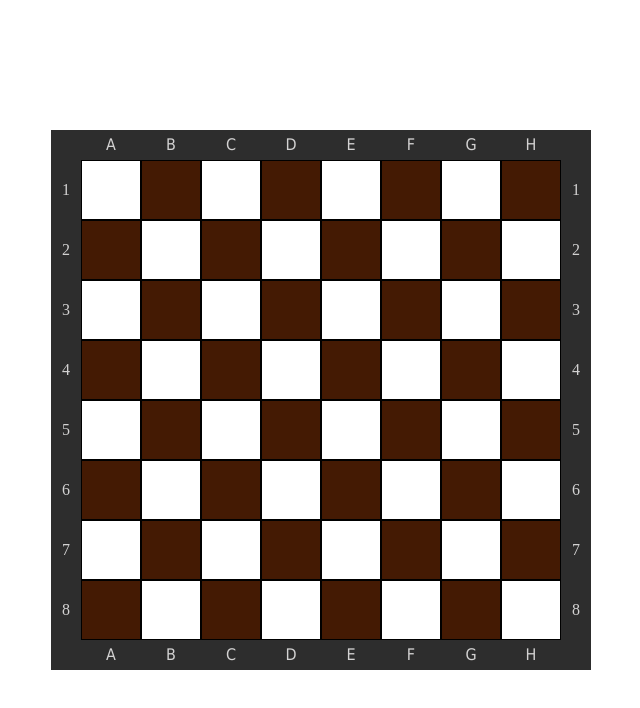
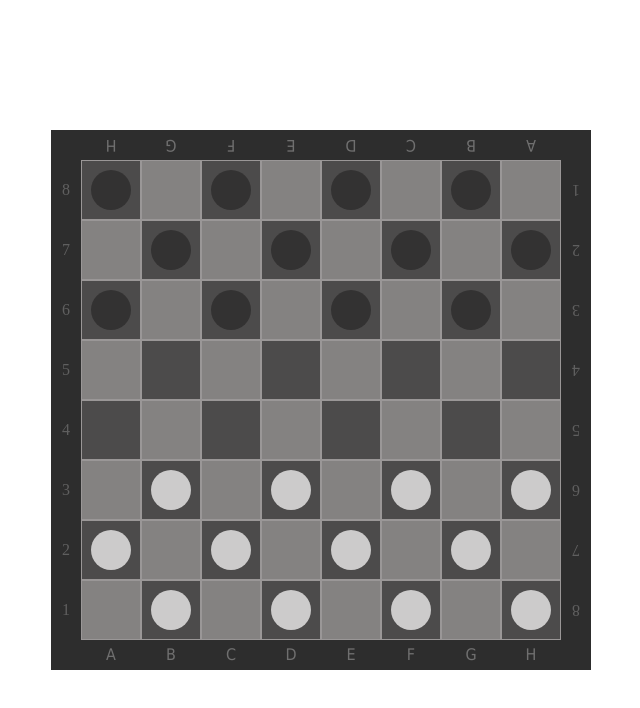
Before and after one commit to silvakaty/checkers, a plain HTML site: page index.html in a window 1280 px wide. Shown: the whole page, without its empty margins (319-959 px from the left). Drawn offline with Linux system fonts and the light colour scheme.

Commit message:
piece-player1 && piece-player2

```diff
--- a/css/checkers.css
+++ b/css/checkers.css
@@ -2,6 +2,10 @@ body {
   display: flex;
   align-items: center;
   justify-content: center;
+}
+
+.checkers {
+  background-color: rgb(128, 126, 126)
 }
 
 .letters {
@@ -12,12 +16,18 @@ body {
   background-color: rgb(45, 45, 45);
 }
 
+.letters.top {
+  transform: rotate(180deg);
+}
+
 .letters>div {
   display: flex;
   align-items: center;
   justify-content: center;
+  opacity: 0.5;
   width: 60px;
   height: 30px;
+  opacity: 0.4;
 }
 
 .letters>div:first-child, .letters>div:last-child {
@@ -34,25 +44,48 @@ body {
   background-color: rgb(45, 45, 45);
 }
 
+.numbers.right {
+  transform: rotate(180deg);
+}
+
 .numbers>div {
   display: flex;
   align-items: center;
   justify-content: center;
   width: 30px;
   height: 60px;
+  opacity: 0.3;
 }
 
 #board {
   flex: 1;
   display: grid;
   grid-template: repeat(8, 60px) / repeat(8, 60px);
+  background-color: rgba(31, 30, 30, 0.878);
+  opacity: 0.6;
 }
 
-#board>div {
-  border: 1px solid black;
+.cell {
+  display: flex;
+  align-items: center;
+  justify-content: center;
+  border: 1px solid rgb(172, 169, 169);
 }
 
 .cell:nth-child(-2n+8), .cell:nth-child(8)~div:nth-child(-2n+15), .cell:nth-child(16)~div:nth-child(-2n+24), .cell:nth-child(24)~div:nth-child(-2n+31), .cell:nth-child(32)~div:nth-child(-2n+40), .cell:nth-child(40)~div:nth-child(-2n+47), .cell:nth-child(48)~div:nth-child(-2n+56), .cell:nth-child(56)~div:nth-child(-2n+63) {
-  background-color: #441a03;
-  color: #fff;
+  background-color: #888684;
 }
+
+.cell>div {
+  width: 40px;
+  height: 40px;
+  border-radius: 50%;
+}
+
+.piece-player1 {
+  background-color: black;
+}
+
+.piece-player2 {
+  background-color: white;
+}
--- a/index.html
+++ b/index.html
@@ -27,13 +27,13 @@
     </div>
 
     <div class="center">
-      <div class="numbers">
+      <div class="numbers left">
       </div>
 
       <div id="board">
       </div>
 
-      <div class="numbers">
+      <div class="numbers right">
       </div>
     </div>
 
--- a/js/checkers.js
+++ b/js/checkers.js
@@ -22,13 +22,13 @@ const drawLetters = () => {
 const drawNumbers = () => {
   const numbers = document.querySelectorAll('.numbers');
 
-  for (let i = 0; i < 8; i++) {
+  for (let i = 8; i >= 1; i--) {
     const numberLeft = document.createElement('div');
-    numberLeft.innerHTML = i + 1;
+    numberLeft.innerHTML = i;
     numbers[0].appendChild(numberLeft);
 
     const numberRight = document.createElement('div');
-    numberRight.innerHTML = i + 1;
+    numberRight.innerHTML = i;
     numbers[1].appendChild(numberRight);
   }
 };
@@ -36,10 +36,22 @@ const drawNumbers = () => {
 const drawBoard = () => {
   // const board = document.querySelector('#board');
   const board = document.getElementById('board');
+  const piecesPlayer1 = [0, 2, 4, 6, 9, 11, 13, 15, 16, 18, 20, 22];
+  const piecesPlayer2 = [41, 43, 45, 47, 48, 50, 52, 54, 57, 59, 61, 63];
 
   for (let i = 0; i < 64; i++) {
     const cell = document.createElement('div');
     cell.classList.add('cell');
+
+    if (piecesPlayer1.indexOf(i) > -1) {
+      const piece = document.createElement('div');
+      piece.classList.add('piece-player1');
+      cell.appendChild(piece);
+    } else if (piecesPlayer2.indexOf(i) > -1) {
+      const piece = document.createElement('div');
+      piece.classList.add('piece-player2');
+      cell.appendChild(piece);
+    }
     board.appendChild(cell);
   }
 };
```
Also changed, not shown: css/wood.png (added).
